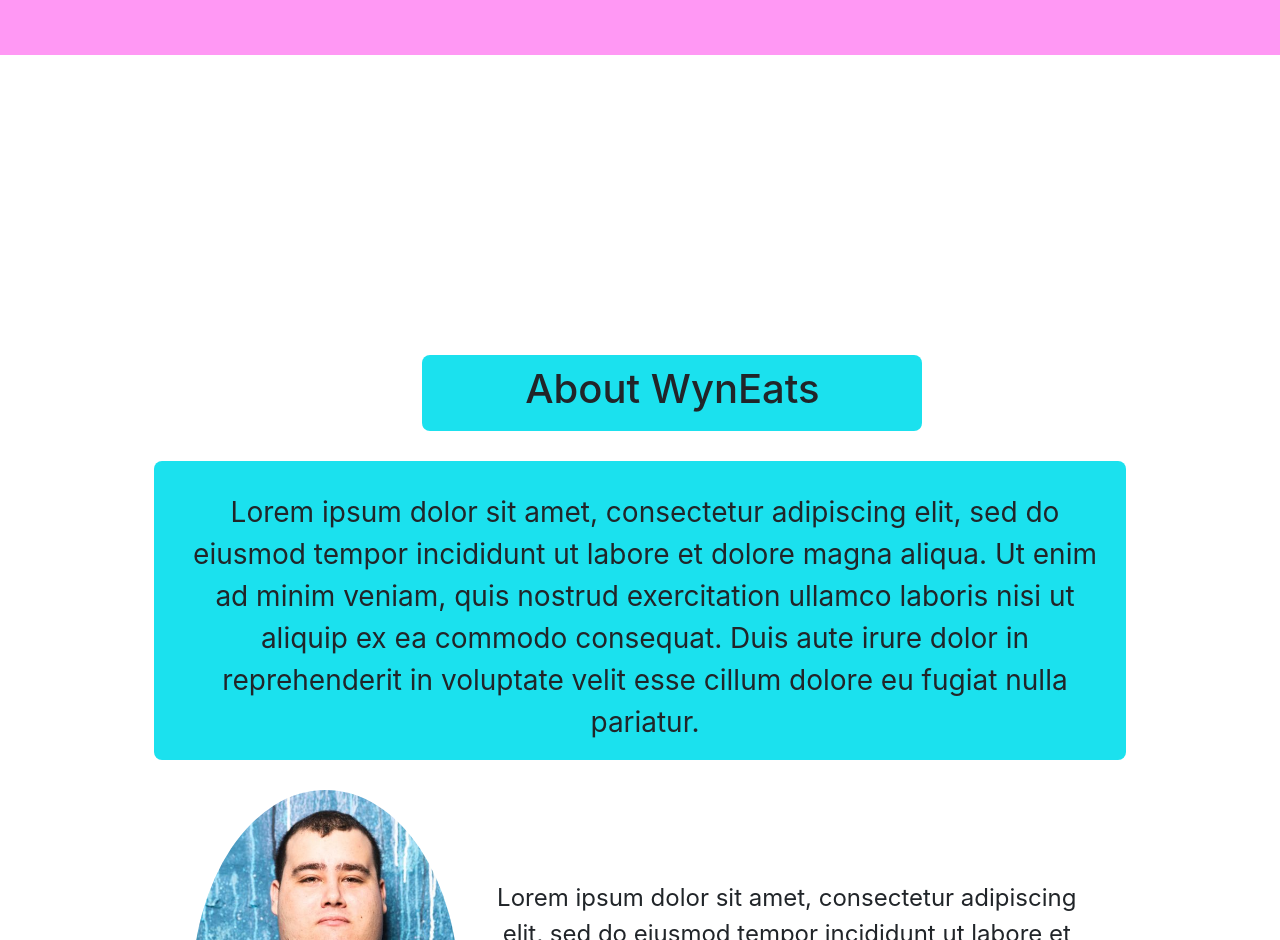
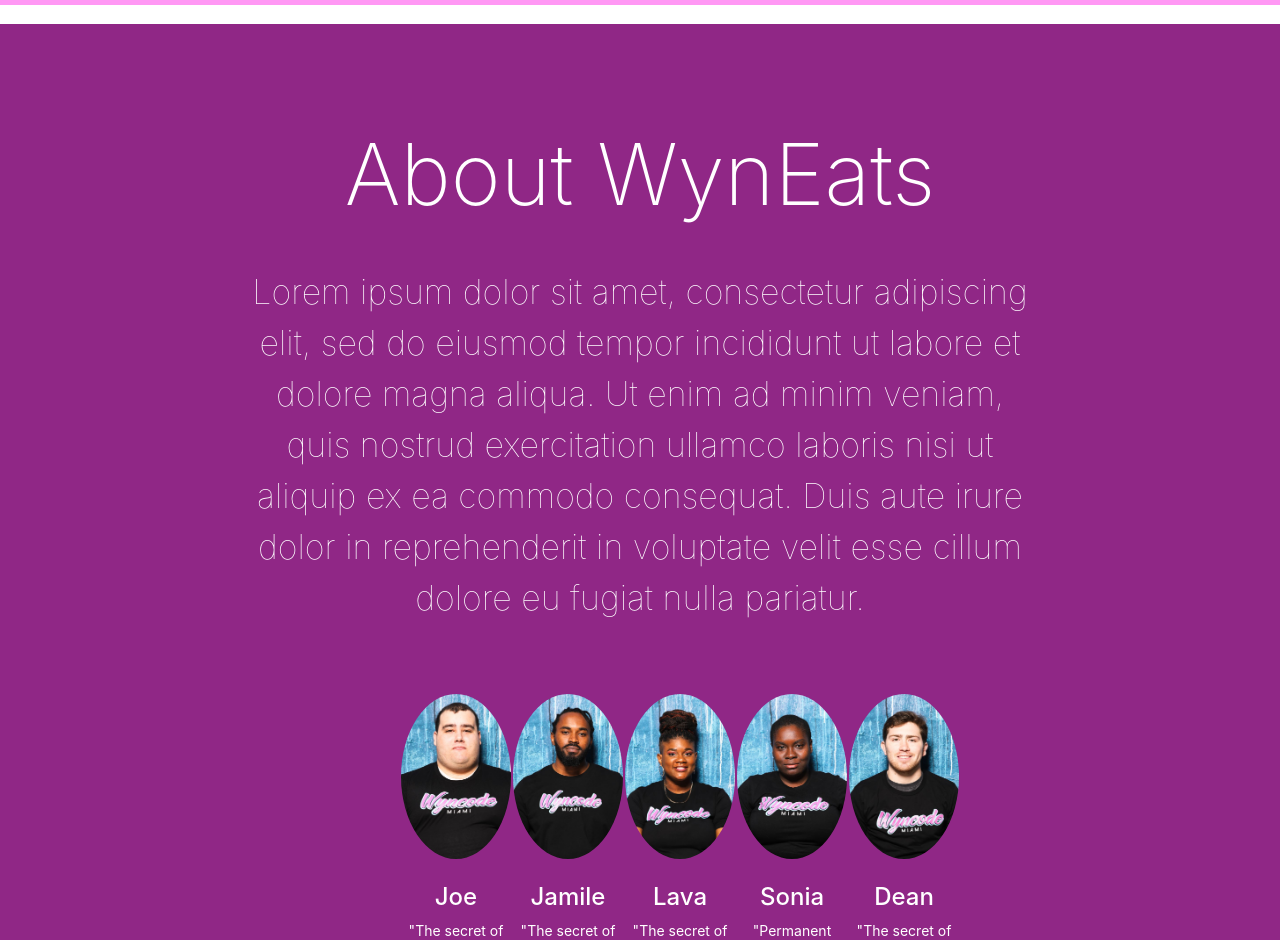
Before and after one commit to sortinousn/wyneats, a React (Create React App) app in the folder client/: page /about in a window 1280 px wide. Shown: the part 1860-2800 px from the top of the page. Built offline with nearby package versions, Linux system fonts and the light colour scheme.

Commit message:
about page style changes 1

```diff
--- a/client/src/components/About.js
+++ b/client/src/components/About.js
@@ -37,7 +37,7 @@
             <img src={knifepic} alt=" " />
           </span>
           <span id="scroll-down1">
-            <img src={scrollpic} alt=" " />
+            <a href="#abottom-section"><img src={scrollpic} alt=" " /></a>
           </span>
         </span>
       </div>
@@ -62,16 +62,13 @@
             <h1 class="about-titles">Search</h1>
           </div>
         </div>
+
       </div>
 
-      <div id="about-header">
-        <span class="aheaderz">
-          <h1> About WynEats </h1>
-        </span>
-      </div>
-      <div id="about-tier1">
-        <span class="atier1">
-          <p>
+      <div id="abottom-section">
+            <div id="about-ppg">
+                <h3 id="about-htext">About WynEats</h3>
+                <p id="about-text">
                     Lorem ipsum dolor sit amet, consectetur adipiscing elit, sed do
                     eiusmod tempor incididunt ut labore et dolore magna aliqua. Ut enim
                     ad minim veniam, quis nostrud exercitation ullamco laboris nisi ut
@@ -79,8 +76,10 @@
                     reprehenderit in voluptate velit esse cillum dolore eu fugiat nulla
                     pariatur.
                 </p>
-        </span>
             </div>
+        </div>
+
+
       <div id="about-members">
         <div class="member-pics">
           <span id="joe-pic">
@@ -88,18 +87,13 @@
               class="apics"
               src={joe}
               alt="Smiley face"
-              height="400"
-              width="auto"
+
             />
           </span>
           <span id="joe-about" class="member-about">
+          <h4>Joe</h4>
             <p>
-              Lorem ipsum dolor sit amet, consectetur adipiscing elit, sed do
-              eiusmod tempor incididunt ut labore et dolore magna aliqua. Ut
-              enim ad minim veniam, quis nostrud exercitation ullamco laboris
-              nisi ut aliquip ex ea commodo consequat. Duis aute irure dolor in
-              reprehenderit in voluptate velit esse cillum dolore eu fugiat
-              nulla pariatur.
+            "The secret of getting ahead is getting started" - Mark Twain
             </p>
           </span>
         </div>
@@ -114,13 +108,9 @@
             />
           </span>
           <span id="jamile-about" class="member-about">
+          <h4>Jamile</h4>
             <p>
-              Lorem ipsum dolor sit amet, consectetur adipiscing elit, sed do
-              eiusmod tempor incididunt ut labore et dolore magna aliqua. Ut
-              enim ad minim veniam, quis nostrud exercitation ullamco laboris
-              nisi ut aliquip ex ea commodo consequat. Duis aute irure dolor in
-              reprehenderit in voluptate velit esse cillum dolore eu fugiat
-              nulla pariatur.
+            "The secret of getting ahead is getting started" - Mark Twain
             </p>
           </span>
         </div>
@@ -135,13 +125,9 @@
             />
           </span>
           <span id="lava-about" class="member-about">
+          <h4>Lava</h4>
             <p>
-              Lorem ipsum dolor sit amet, consectetur adipiscing elit, sed do
-              eiusmod tempor incididunt ut labore et dolore magna aliqua. Ut
-              enim ad minim veniam, quis nostrud exercitation ullamco laboris
-              nisi ut aliquip ex ea commodo consequat. Duis aute irure dolor in
-              reprehenderit in voluptate velit esse cillum dolore eu fugiat
-              nulla pariatur.
+            "The secret of getting ahead is getting started" - Mark Twain
             </p>
           </span>
         </div>
@@ -156,13 +142,9 @@
             />
           </span>
           <span id="sonia-about" class="member-about">
+          <h4>Sonia</h4>
             <p>
-              Lorem ipsum dolor sit amet, consectetur adipiscing elit, sed do
-              eiusmod tempor incididunt ut labore et dolore magna aliqua. Ut
-              enim ad minim veniam, quis nostrud exercitation ullamco laboris
-              nisi ut aliquip ex ea commodo consequat. Duis aute irure dolor in
-              reprehenderit in voluptate velit esse cillum dolore eu fugiat
-              nulla pariatur.
+            "Permanent messages taught by temporary people. " - Unknown
             </p>
           </span>
         </div>
@@ -177,13 +159,9 @@
             />
           </span>
           <span id="dean-about" class="member-about">
+              <h4>Dean</h4>
             <p>
-              Lorem ipsum dolor sit amet, consectetur adipiscing elit, sed do
-              eiusmod tempor incididunt ut labore et dolore magna aliqua. Ut
-              enim ad minim veniam, quis nostrud exercitation ullamco laboris
-              nisi ut aliquip ex ea commodo consequat. Duis aute irure dolor in
-              reprehenderit in voluptate velit esse cillum dolore eu fugiat
-              nulla pariatur.
+            "The secret of getting ahead is getting started" - Mark Twain
             </p>
           </span>
         </div>
--- a/client/src/index.css
+++ b/client/src/index.css
@@ -59,21 +59,26 @@
 }
 
 #about-members {
-  display: initial;
+  display: flex;
+  padding: 1px 50vh 50px 50vh;
+  background: #902786;
+  color:#fff;
 }
 
 .member-pics {
-  display: flex;
-  margin: 30px 15% 30px 15%;
+  display: block;
+  margin: 10px 1px 10px 1px
 }
 
 .apics {
   border-radius: 50%;
+  width:110px;
+  height:auto;
 }
 
 .member-about {
   margin: 10% 0 0 3%;
-  font-size: 24px;
+  font-size: 14px;
 }
 
 #atop {
@@ -116,7 +121,7 @@
 }
 
 #abold-sum {
-  min-height: 1400px;
+  min-height: 1350px;
   background: #ff98f4;
   padding: 500px 10px;
 }
@@ -159,6 +164,31 @@
   display: block;
 }
 
+#about-text {
+
+    margin: 5vh 30vh 0 30vh;
+    color: #fff;
+    font-size: 34px;
+    font-weight: 100;
+}
+
+#about-ppg {
+  display: inline-grid;
+}
+
+#about-htext {
+    color: #fff;
+    font-size: 85px;
+    font-weight: 200;
+    margin: 10vh 0vh 0 0;
+}
+
+#abottom-section {
+  background: #902786;
+  padding: 20px 0 60px 0;
+  border-top: solid 19px #fff;
+}
+
 /* End About Page CSS */
 /* End About Page CSS */
 /* End About Page CSS */
```
Lines whose indentation alone changed are shown as unchanged.
